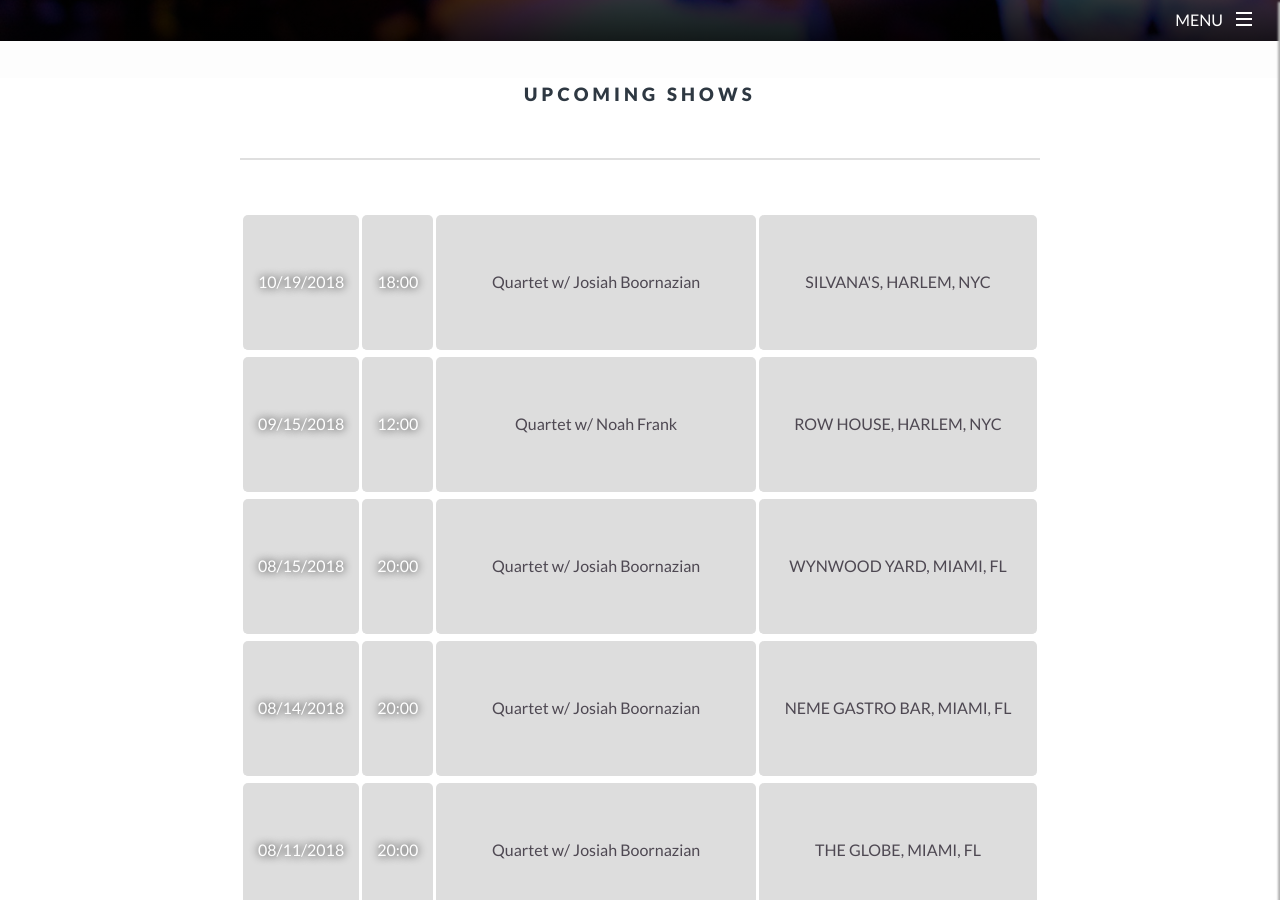
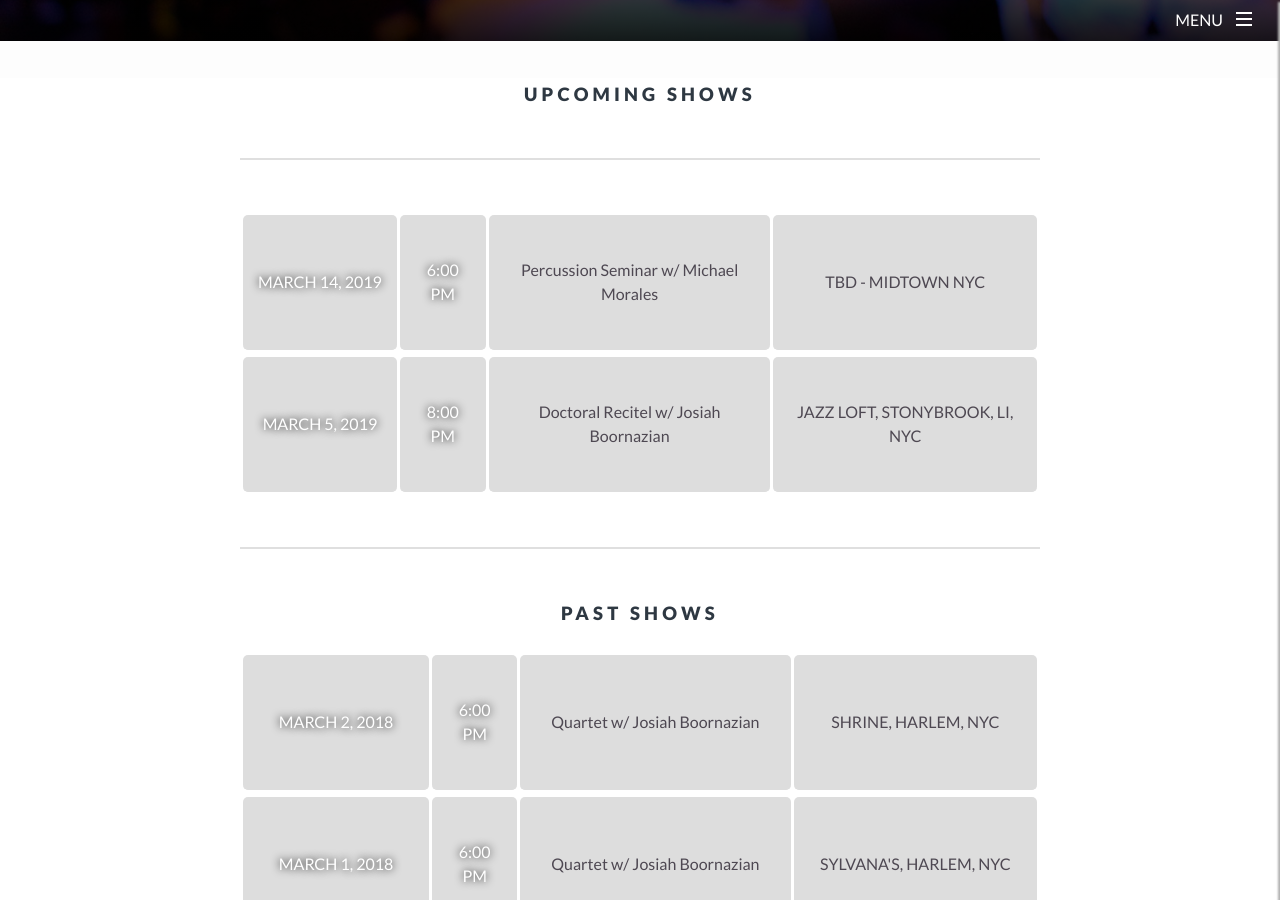
Before and after one commit to aleksfadini/Jekyll-aleksfadini, a Jekyll site: the page built from shows.html, in a window 1280 px wide and 900 px high, scrolled down 589 px. Built offline with Jekyll 4.4.1, drawn with Linux system fonts in a browser that asks for light colours; some of the changed text lies outside the part shown.

Commit message:
new gigs 2019

```diff
--- a/_data/gigs.yml
+++ b/_data/gigs.yml
@@ -1,3 +1,22 @@
+- date: 03/14/2019
+  time: "18:00"
+  name: Percussion Seminar w/ Michael Morales
+  location: TBD - Midtown NYC
+
+- date: 03/05/2019
+  time: "20:00"
+  name: Doctoral Recitel w/ Josiah Boornazian
+  location: Jazz Loft, Stonybrook, LI, NYC
+
+- date: 03/02/2018
+  time: "18:00"
+  name: Quartet w/ Josiah Boornazian
+  location: Shrine, Harlem, NYC
+
+- date: 03/01/2018
+  time: "18:00"
+  name: Quartet w/ Josiah Boornazian
+  location: Sylvana's, Harlem, NYC
 
 - date: 10/20/2018
   time: "18:00"
```
